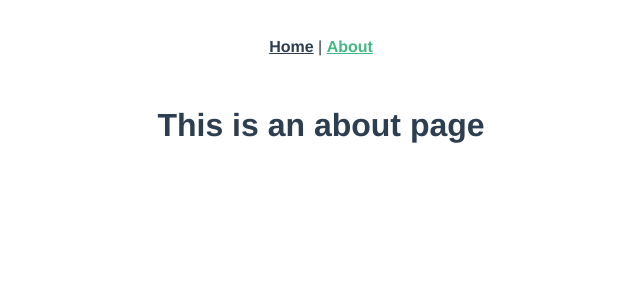
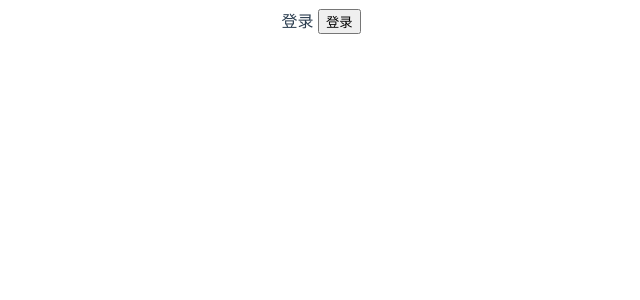
Before and after one commit to 3017218159/easy-job, a Vue app: page /about in a window 1280 px wide. Shown: the top 300 px of the page, without its empty margins (319-959 px from the left). Built offline with nearby package versions, Linux system fonts and the light colour scheme.

Commit message:
feat: 登录态以及跳转

```diff
--- a/package.json
+++ b/package.json
@@ -9,6 +9,7 @@
   },
   "dependencies": {
     "core-js": "^3.6.5",
+    "element-ui": "^2.14.1",
     "vue": "^2.6.11",
     "vue-router": "^3.2.0",
     "vuex": "^3.4.0"
--- a/src/App.vue
+++ b/src/App.vue
@@ -1,12 +1,34 @@
 <template>
   <div id="app">
-    <div id="nav">
-      <router-link to="/">Home</router-link> |
-      <router-link to="/about">About</router-link>
+    <div v-if="!users.isLogin">
+      <Login />
     </div>
-    <router-view />
+    <div v-else>
+      <div id="nav">
+        <router-link to="/">Home</router-link> |
+        <router-link to="/about">About</router-link>
+      </div>
+      <router-view />
+    </div>
   </div>
 </template>
+
+<script>
+import { mapState } from "vuex";
+import Login from './views/Login.vue';
+
+export default {
+  components: { Login },
+  computed: {
+    ...mapState({
+      users: (state) => state.users,
+    }),
+  },
+  beforeDestroy () {
+    console.log('byebye');
+  }
+};
+</script>
 
 <style lang="scss">
 #app {
--- a/src/main.js
+++ b/src/main.js
@@ -3,7 +3,12 @@ import App from "./App.vue";
 import router from "./router";
 import store from "./store";
 
+import ElementUI from "element-ui";
+import "element-ui/lib/theme-chalk/index.css";
+
 Vue.config.productionTip = false;
+
+Vue.use(ElementUI);
 
 new Vue({
   router,
--- a/src/router/index.js
+++ b/src/router/index.js
@@ -1,6 +1,7 @@
 import Vue from "vue";
 import VueRouter from "vue-router";
 import Home from "../views/Home.vue";
+import Login from "../views/Login.vue";
 
 Vue.use(VueRouter);
 
@@ -8,7 +9,7 @@ const routes = [
   {
     path: "/",
     name: "Home",
-    component: Home
+    component: Home,
   },
   {
     path: "/about",
@@ -17,14 +18,19 @@ const routes = [
     // this generates a separate chunk (about.[hash].js) for this route
     // which is lazy-loaded when the route is visited.
     component: () =>
-      import(/* webpackChunkName: "about" */ "../views/About.vue")
-  }
+      import(/* webpackChunkName: "about" */ "../views/About.vue"),
+  },
+  {
+    path: "/login",
+    name: "Login",
+    component: Login,
+  },
 ];
 
 const router = new VueRouter({
   mode: "history",
   base: process.env.BASE_URL,
-  routes
+  routes,
 });
 
 export default router;
--- a/src/store/index.js
+++ b/src/store/index.js
@@ -1,11 +1,11 @@
 import Vue from "vue";
 import Vuex from "vuex";
+import users from "./modules/users";
 
 Vue.use(Vuex);
 
 export default new Vuex.Store({
-  state: {},
-  mutations: {},
-  actions: {},
-  modules: {}
+  modules: {
+    users
+  }
 });
--- /dev/null
+++ b/src/store/modules/users.js
@@ -0,0 +1,25 @@
+const state = () => ({
+  username: "未登录",
+  id: "",
+  type: "",
+  password: "",
+  isLogin: false,
+});
+const actions = {
+  loginAsync({ commit }) {
+    //发出异步请求
+
+    commit("login");
+  },
+};
+const mutations = {
+  login(state) {
+    state.isLogin = true;
+  },
+};
+export default {
+  namespaced: true,
+  state,
+  actions,
+  mutations,
+};
--- /dev/null
+++ b/src/views/Login.vue
@@ -0,0 +1,18 @@
+<template>
+  <div>
+    登录
+    <button @click="login">登录</button>
+  </div>
+</template>
+
+<script>
+export default {
+  methods: {
+    login() {
+      this.$store.dispatch('users/loginAsync');
+    },
+  },
+};
+</script>
+
+<style></style>
```
